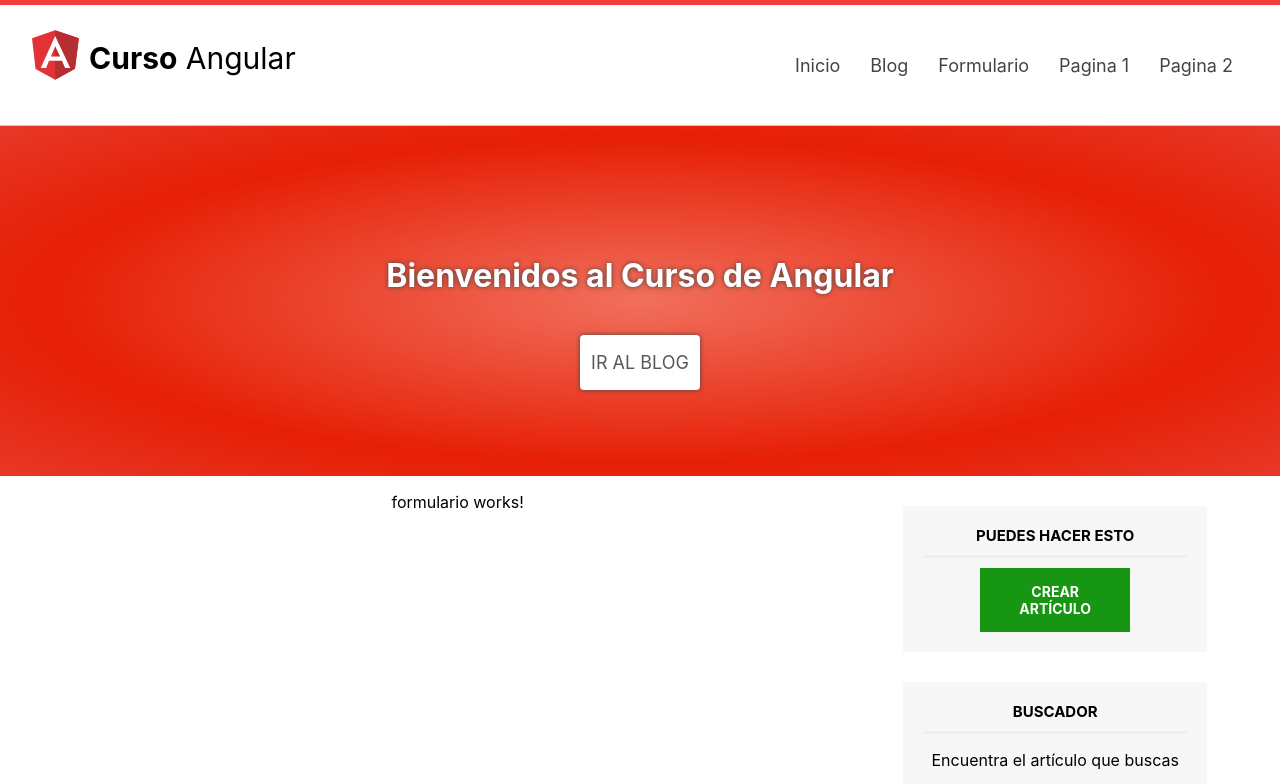
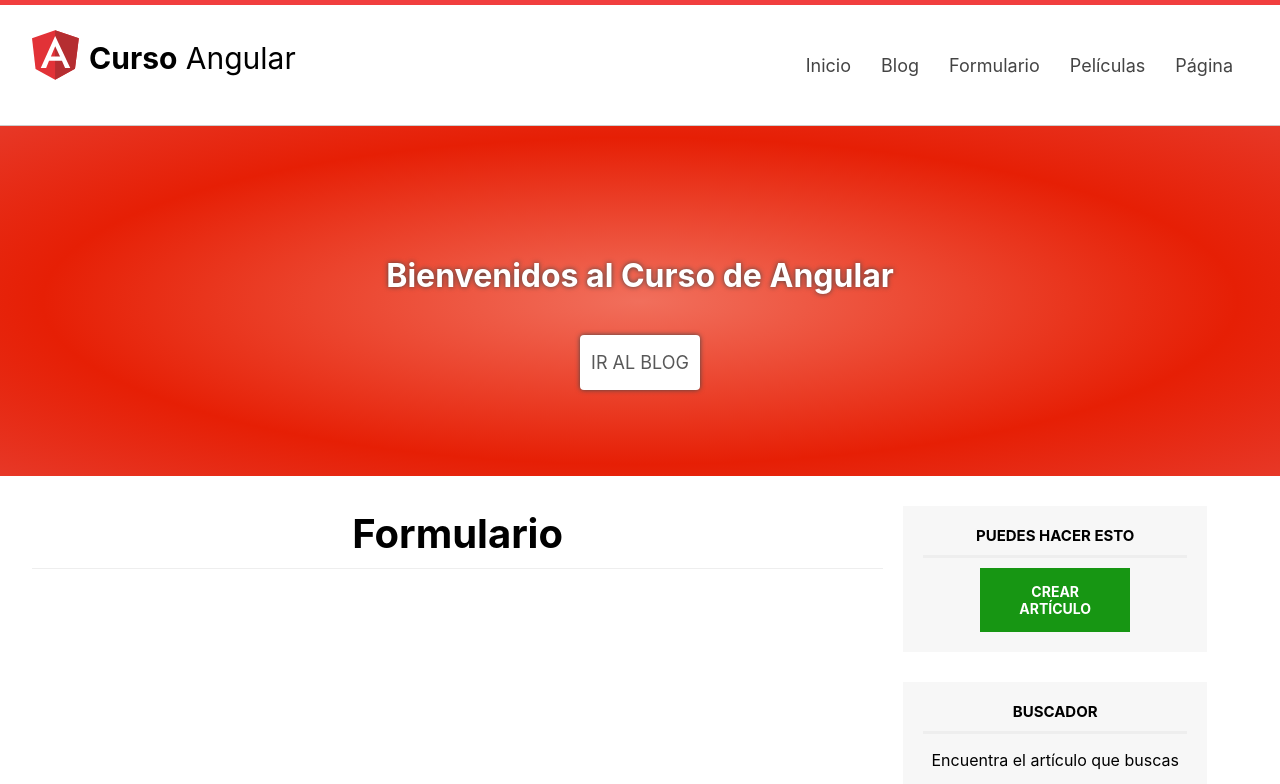
Before and after one commit to Crushedkrz78/repaso-html, an Angular app in the folder frontEndAngular/: page /formulario in a window 1280 px wide. Shown: the top 784 px of the page. Built offline with nearby package versions, Linux system fonts and the light colour scheme.

Commit message:
104.[Angular] Menú de navegación de la aplicación

```diff
--- a/frontEndAngular/src/app/components/blog/blog.component.html
+++ b/frontEndAngular/src/app/components/blog/blog.component.html
@@ -1 +1 @@
-<p>blog works!</p>
+<h1 class="subheader">{{title}}</h1>
--- a/frontEndAngular/src/app/components/blog/blog.component.ts
+++ b/frontEndAngular/src/app/components/blog/blog.component.ts
@@ -6,8 +6,11 @@ import { Component, OnInit } from '@angular/core';
   styleUrls: ['./blog.component.css']
 })
 export class BlogComponent implements OnInit {
+  public title: string;
 
-  constructor() { }
+  constructor() {
+    this.title = "Blog";
+  }
 
   ngOnInit(): void {
   }
--- a/frontEndAngular/src/app/components/formulario/formulario.component.html
+++ b/frontEndAngular/src/app/components/formulario/formulario.component.html
@@ -1 +1 @@
-<p>formulario works!</p>
+<h1 class="subheader">{{title}}</h1>
--- a/frontEndAngular/src/app/components/formulario/formulario.component.ts
+++ b/frontEndAngular/src/app/components/formulario/formulario.component.ts
@@ -6,8 +6,11 @@ import { Component, OnInit } from '@angular/core';
   styleUrls: ['./formulario.component.css']
 })
 export class FormularioComponent implements OnInit {
+  public title: string;
 
-  constructor() { }
+  constructor() {
+    this.title = "Formulario";
+  }
 
   ngOnInit(): void {
   }
--- a/frontEndAngular/src/app/components/header/header.component.html
+++ b/frontEndAngular/src/app/components/header/header.component.html
@@ -13,19 +13,19 @@
           <!--Enlaces de navegacion-->
           <ul>
               <li>
-                  <a href="index.html">Inicio</a>
+                  <a [routerLink]="['/home']">Inicio</a>
               </li>
               <li>
-                  <a href="blog.html">Blog</a>
+                  <a [routerLink]="['/blog']">Blog</a>
               </li>
               <li>
-                  <a href="formulario.html">Formulario</a>
+                  <a [routerLink]="['/formulario']">Formulario</a>
               </li>
               <li>
-                  <a href="#">Pagina 1</a>
+                  <a [routerLink]="['/peliculas']">Películas</a>
               </li>
               <li>
-                  <a href="#">Pagina 2</a>
+                  <a [routerLink]="['/pagina-de-pruebas']">Página</a>
               </li>
           </ul>
       </nav>
--- a/frontEndAngular/src/app/components/home/home.component.html
+++ b/frontEndAngular/src/app/components/home/home.component.html
@@ -1 +1 @@
-<p>home works!</p>
+<h1 class="subheader">{{title}}</h1>
--- a/frontEndAngular/src/app/components/home/home.component.ts
+++ b/frontEndAngular/src/app/components/home/home.component.ts
@@ -6,8 +6,11 @@ import { Component, OnInit } from '@angular/core';
   styleUrls: ['./home.component.css']
 })
 export class HomeComponent implements OnInit {
+  public title: string;
 
-  constructor() { }
+  constructor() {
+    this.title = "Últimos artículos";
+  }
 
   ngOnInit(): void {
   }
--- a/frontEndAngular/src/app/components/pagina/pagina.component.html
+++ b/frontEndAngular/src/app/components/pagina/pagina.component.html
@@ -1 +1 @@
-<p>pagina works!</p>
+<h1 class="subheader">{{title}}</h1>
--- a/frontEndAngular/src/app/components/pagina/pagina.component.ts
+++ b/frontEndAngular/src/app/components/pagina/pagina.component.ts
@@ -6,8 +6,11 @@ import { Component, OnInit } from '@angular/core';
   styleUrls: ['./pagina.component.css']
 })
 export class PaginaComponent implements OnInit {
+  public title: string;
 
-  constructor() { }
+  constructor() {
+    this.title = "Página de pruebas";
+  }
 
   ngOnInit(): void {
   }
--- a/frontEndAngular/src/app/components/peliculas/peliculas.component.html
+++ b/frontEndAngular/src/app/components/peliculas/peliculas.component.html
@@ -1,2 +1,2 @@
-<p>{{titulo}}</p>
+<h1 class="subheader">{{titulo}}</h1>
 <button (click)="cambiarTitulo()">Pulsame</button>
--- a/frontEndAngular/src/app/components/pruebas/pruebas.component.html
+++ b/frontEndAngular/src/app/components/pruebas/pruebas.component.html
@@ -1 +1 @@
-<p>pruebas works!</p>
+<h1 class="subheader">{{title}}</h1>
--- a/frontEndAngular/src/app/components/pruebas/pruebas.component.ts
+++ b/frontEndAngular/src/app/components/pruebas/pruebas.component.ts
@@ -6,8 +6,11 @@ import { Component, OnInit } from '@angular/core';
   styleUrls: ['./pruebas.component.css']
 })
 export class PruebasComponent implements OnInit {
+  public title: string;
 
-  constructor() { }
+  constructor() {
+    this.title = "Página de pruebas";
+  }
 
   ngOnInit(): void {
   }
```
